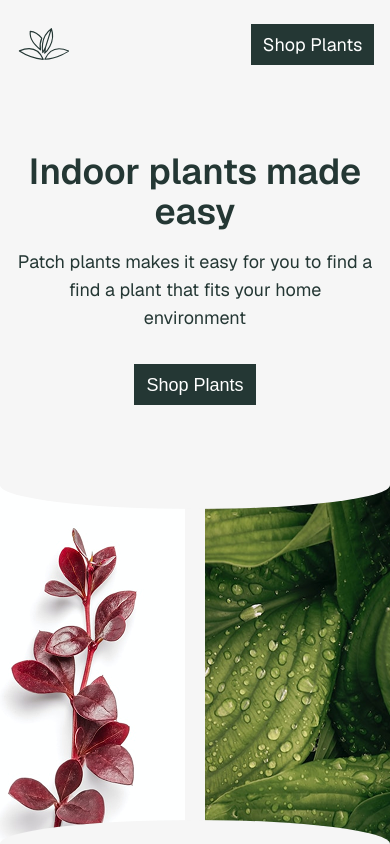
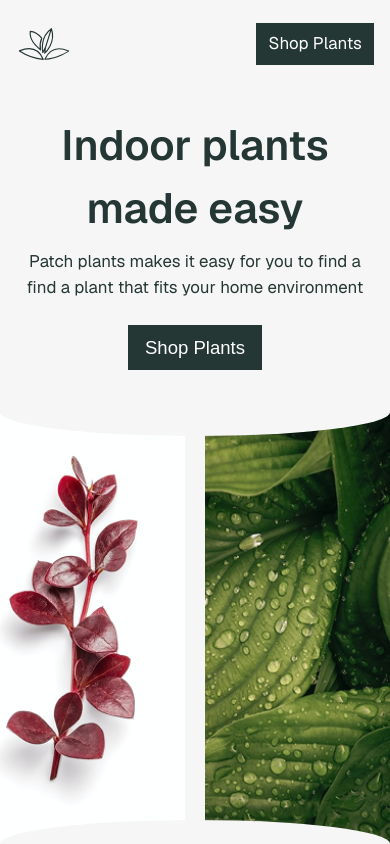
Before and after one commit to girishsawant999/30-days-of-gsap, a Next.js app: page /day-9 in a window 390 px wide. Built offline with nearby package versions, Linux system fonts and the light colour scheme.

Commit message:
feat: Add Day 16 horizontal scroll quotes animation and improve Day 9 styling responsiveness.

```diff
--- a/src/app/day-9/page.tsx
+++ b/src/app/day-9/page.tsx
@@ -157,52 +157,48 @@ const ObserverTutorial = () => {
           </div>
           <div className=" flex justify-end gap-5 items-center">
             <input
-              className="border-current border-2 hidden md:block text-current bg-transparent placeholder:text-current/80 px-3 py-1.5 md:px-4 md:py-3.5 outline-current"
+              className="border-current border-2 hidden md:block text-current bg-transparent placeholder:text-current/80 px-[1.5vh] py-[1vh] outline-current"
               type="text"
               placeholder="Search"
             />
             <a
               href="#plants"
-              className="text-xl bg-current px-3 py-1.5 md:px-4 md:py-3.5"
+              className="text-[clamp(1rem,2vh,1.25rem)] bg-current px-[1.5vh] py-[1vh]"
             >
-              <span className="text-white dark:text-black text-lg  md:text-xl">
-                Shop Plants
-              </span>
+              <span className="text-white dark:text-black">Shop Plants</span>
             </a>
           </div>
         </header>
 
-        <div className="content min-h-1/3 flex flex-col gap-4 py-20 justify-center items-center w-full">
-          <h1 className="text-center text-4xl  md:text-[50px] font-semibold font-sans">
+        <div className="content min-h-1/3 flex flex-col gap-[1vh] py-[5vh] justify-center items-center w-full">
+          <h1 className="text-center text-[clamp(1.5rem,5vh,50px)] font-semibold font-sans">
             Indoor plants made easy
           </h1>
-          <p className="text-center text-lg  md:text-xl text-current font-sans max-w-lg">
+          <p className="text-center text-[clamp(0.875rem,2vh,1.25rem)] text-current font-sans max-w-lg">
             Patch plants makes it easy for you to find a find a plant that fits
             your home environment
           </p>
           <a
             href="#plants"
-            className="text-xl bg-current px-3 py-1.5 md:px-4 md:py-3.5 mt-4"
+            className="text-[clamp(1rem,2.2vh,1.25rem)] bg-current px-[2vh] py-[1vh] mt-[2vh]"
           >
-            <span className="text-white dark:text-black text-lg  md:text-xl ">
-              Shop Plants
-            </span>
+            <span className="text-white dark:text-black">Shop Plants</span>
           </a>
         </div>
       </div>
 
-      <div className="mt-auto relative overflow-hidden">
+      <div className="flex-1 relative overflow-hidden">
         <div className="bg-background absolute inset-x-0 rounded-[100%] top-0 h-12 md:h-32 z-10 -translate-y-1/2" />
         <div className="bg-background absolute inset-x-0 rounded-[100%] bottom-0 h-12 md:h-32 z-10 translate-y-1/2" />
 
         <div
           ref={carousel}
-          className="flex items-center gap-5 md:gap-10 justify-center"
+          className="flex items-center gap-5 md:gap-10 justify-center h-full"
         >
           {[...plantImages, ...plantImages].map((url, index) => (
             <div
               key={index}
-              className="min-w-[220px] md:min-w-[332px] h-[423px] z-0"
+              className="min-w-[220px] md:min-w-[332px] h-full z-0"
             >
               <Image
                 src={url}
```
